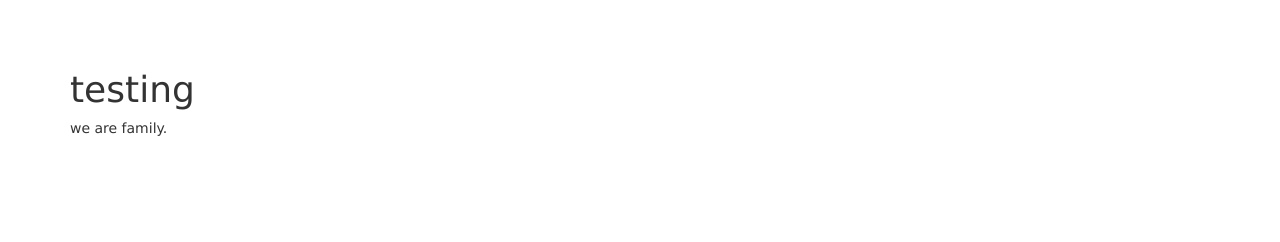
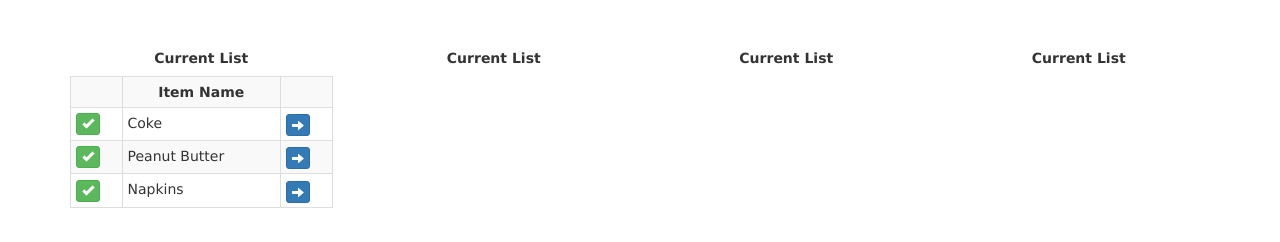
Before and after one commit to aarontoys/predictive-shopping, a plain HTML site: page src/client/index.html in a window 1280 px wide. Drawn offline with nearby package versions, Linux system fonts and the light colour scheme.

Commit message:
getting some static data on page

```diff
--- a/src/client/app/lists/lists.view.html
+++ b/src/client/app/lists/lists.view.html
@@ -1,2 +1,57 @@
-<h1>testing</h1>
-<p>{{vm.greeting}}</p>
+<div class="row">
+  <div class="col-md-3">
+    <p class="text-center"><strong>Current List</strong></p>
+    <table class="table table-striped table-bordered table-condensed">
+      <tbody>
+        <tr>
+          <th></th>
+          <th class="text-center">Item Name</th>
+          <th></th>
+        </tr>
+        <tr>
+          <td class="col-1">
+            <button type="button" class="btn btn-success btn-xs">
+              <span class="glyphicon glyphicon-ok"></span>
+            </button>
+          </td>
+          <td class="col-2">Coke</td>
+          <td class="col-3">
+            <button type="button" class="btn btn-primary btn-xs move-right glyphicon glyphicon-arrow-right"></button>
+          </td>
+        </tr>
+        <tr>
+          <td class="col-1">
+            <button type="button" class="btn btn-success btn-xs">
+              <span class="glyphicon glyphicon-ok"></span>
+            </button>
+          </td>
+          <td class="col-2">Peanut Butter</td>
+          <td class="col-3">
+            <button type="button" class="btn btn-primary btn-xs move-right glyphicon glyphicon-arrow-right"></button>
+          </td>
+        </tr>
+        <tr>
+          <td class="col-1">
+            <button type="button" class="btn btn-success btn-xs">
+              <span class="glyphicon glyphicon-ok"></span>
+            </button>
+          </td>
+          <td class="col-2">Napkins</td>
+          <td class="col-3">
+            <button type="button" class="btn btn-primary btn-xs move-right glyphicon glyphicon-arrow-right"></button>
+          </td>
+        </tr>
+      </tbody>
+    </table>
+  </div> <!-- col-md-3 -->
+  <div class="col-md-3">
+    <p class="text-center"><strong>Current List</strong></p>
+  </div> <!-- col-md-3 -->
+  <div class="col-md-3">
+    <p class="text-center"><strong>Current List</strong></p>
+  </div> <!-- col-md-3 -->
+  <div class="col-md-3">
+    <p class="text-center"><strong>Current List</strong></p>
+  </div> <!-- col-md-3 -->
+
+</div> <!-- row -->
```
